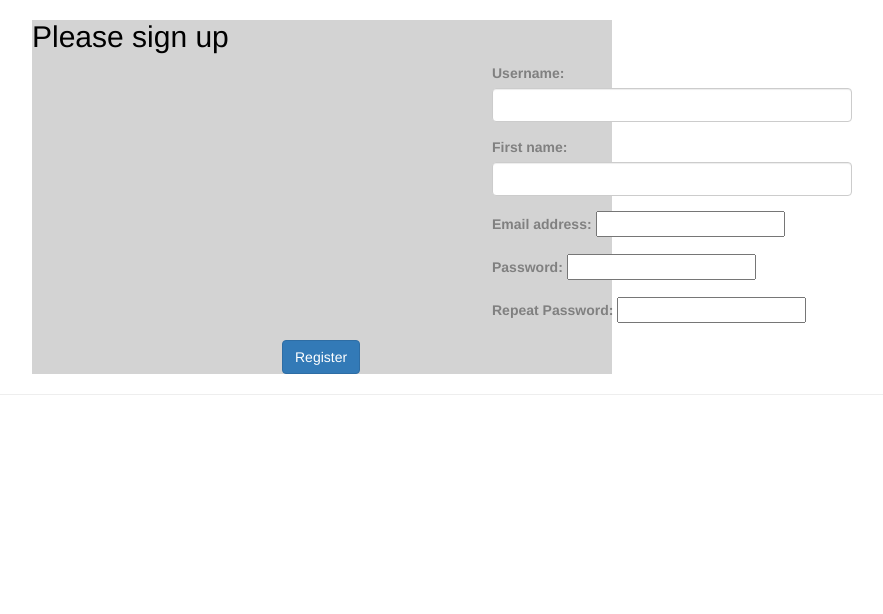
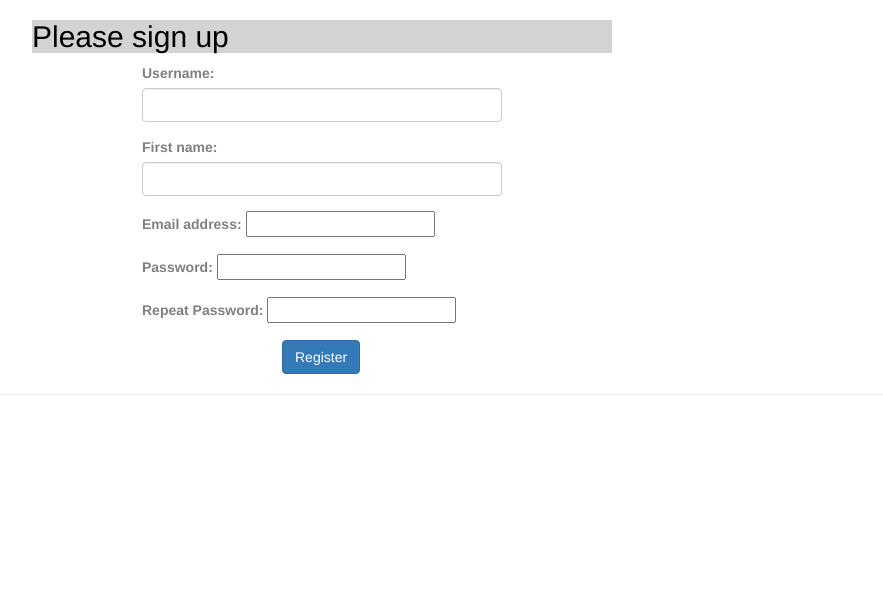
Before and after one commit to AndersFriis/twit, a Django app: page /accounts/register/ in a window 1280 px wide; the page is wider, and only the part inside the window is pictured. Shown: the part 54-668 px from the top of that part, without its empty margins (318-1201 px from the left). Run offline with Django 3.2, Linux system fonts and the light colour scheme; some libraries are stand-ins or nearby versions.

Commit message:
fixed singup form and centered on page

```diff
--- a/accounts/templates/accounts/register.html
+++ b/accounts/templates/accounts/register.html
@@ -3,12 +3,15 @@
 {% block content %}
     <div class="jumbotron-signup">
         <h2>Please sign up</h2>
-        <form action="" method="post">
+        </div>
+
+<form action="" method="post">
             {% csrf_token %}
             {% for field in form %}
                 {% include "core/_form_input.html" %}
             {% endfor %}
+            <div class="signup">
             <button class="btn btn-primary" type="submit">Register</button>
         </form>
-    </div>
+            </div>
 {% endblock content %}
--- a/core/static/core/styles.css
+++ b/core/static/core/styles.css
@@ -6,6 +6,10 @@ form {
     margin-right: 250px;
     margin-left: 250px;
     color:grey;
+}
+
+.signup{
+    margin-left: 350px;
 }
 
 .page-footer{
```
Also changed, not shown: db.sqlite3.
